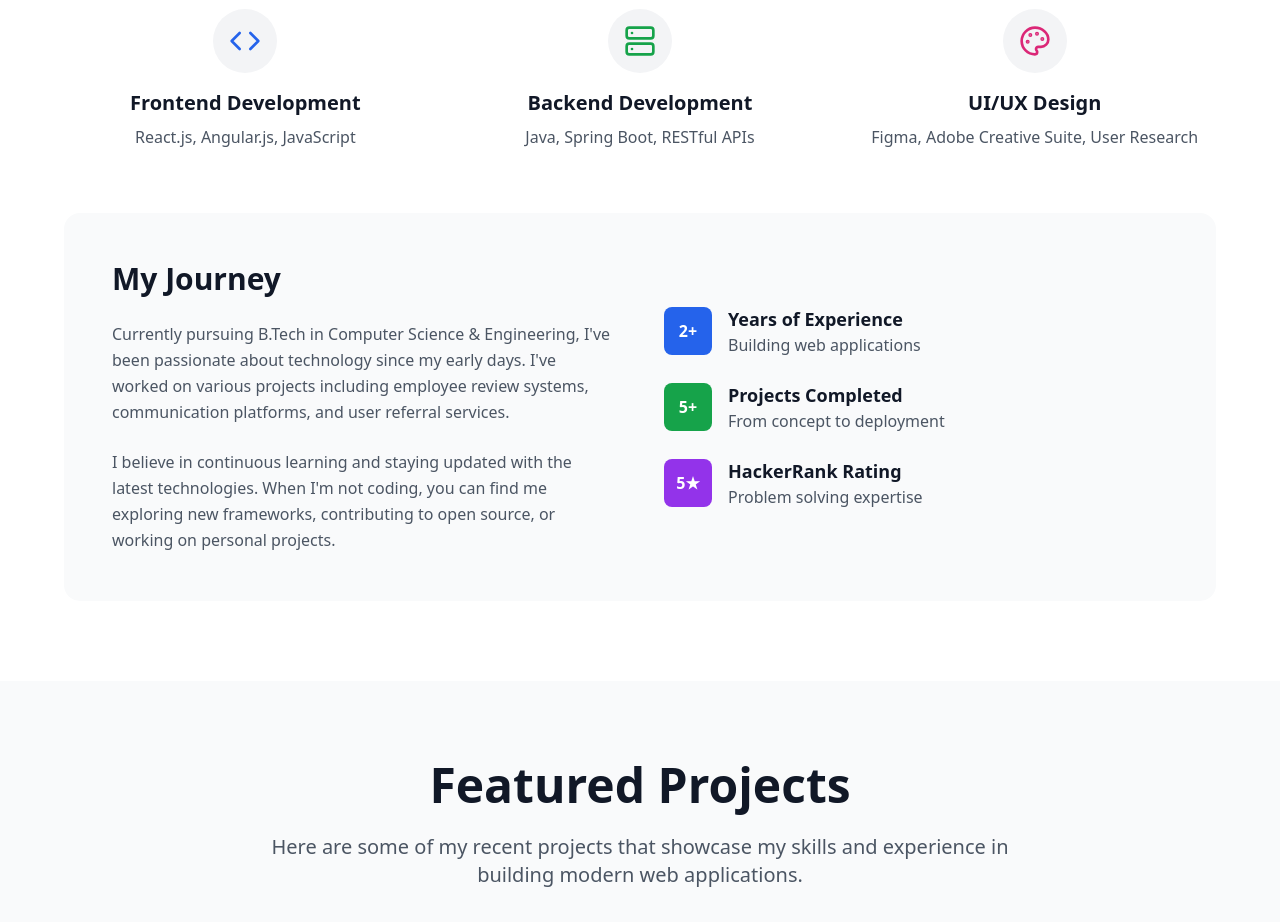
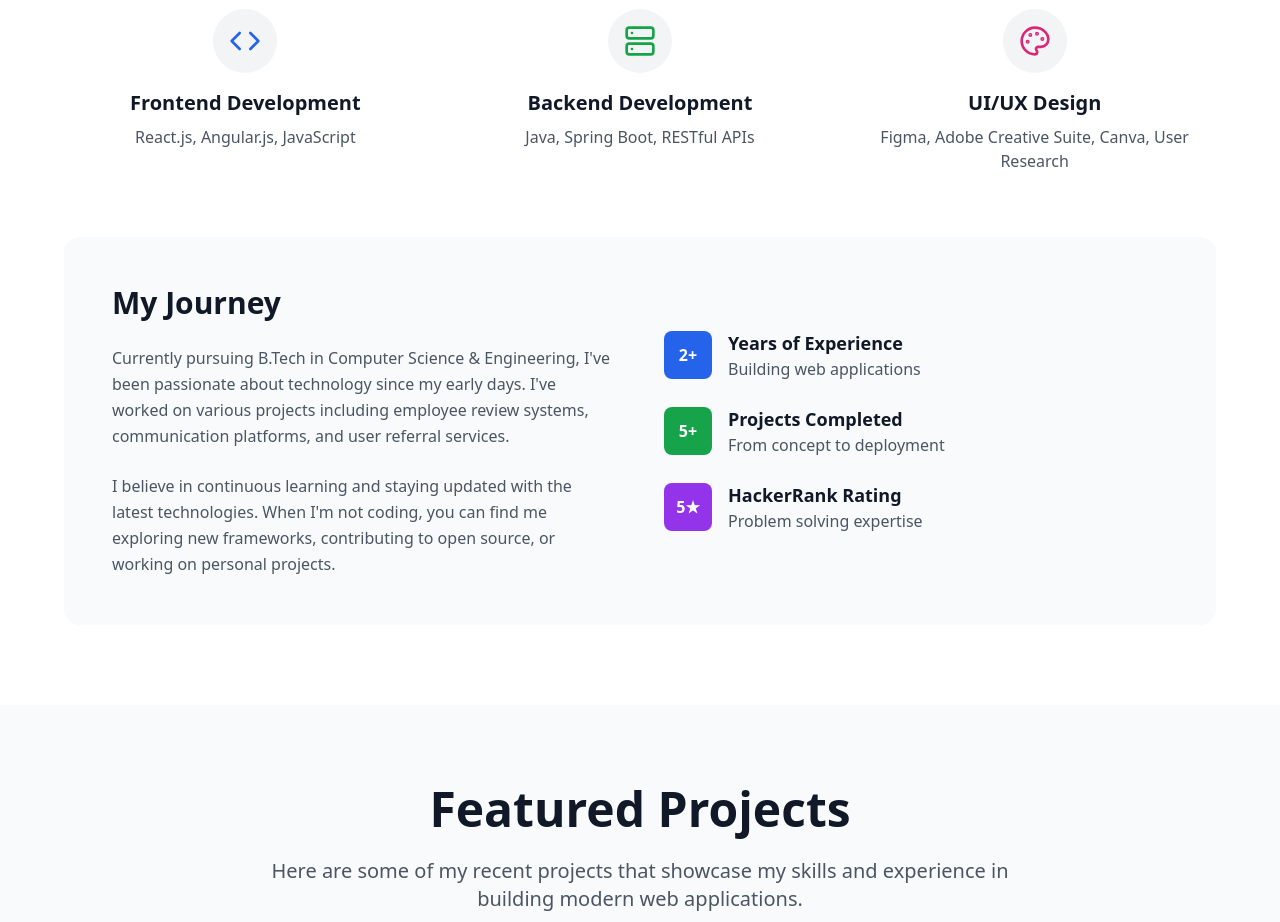
Before and after one commit to Pratham-3504/pratham-website, a React (Vite) app: page / in a window 1280 px wide. Shown: the part 1180-2102 px from the top of the page. Built offline with nearby package versions, Linux system fonts and the light colour scheme.

Commit message:
Add Canva to UI/UX skills
Updated UI/UX design skills in the About section to include Canva.

```diff
--- a/src/components/About.tsx
+++ b/src/components/About.tsx
@@ -14,7 +14,7 @@ const About = () => {
   }, {
     icon: Palette,
     title: 'UI/UX Design',
-    description: 'Figma, Adobe Creative Suite, User Research',
+    description: 'Figma, Adobe Creative Suite, Canva, User Research',
     color: 'text-pink-600 dark:text-pink-400'
   }];
 
```
